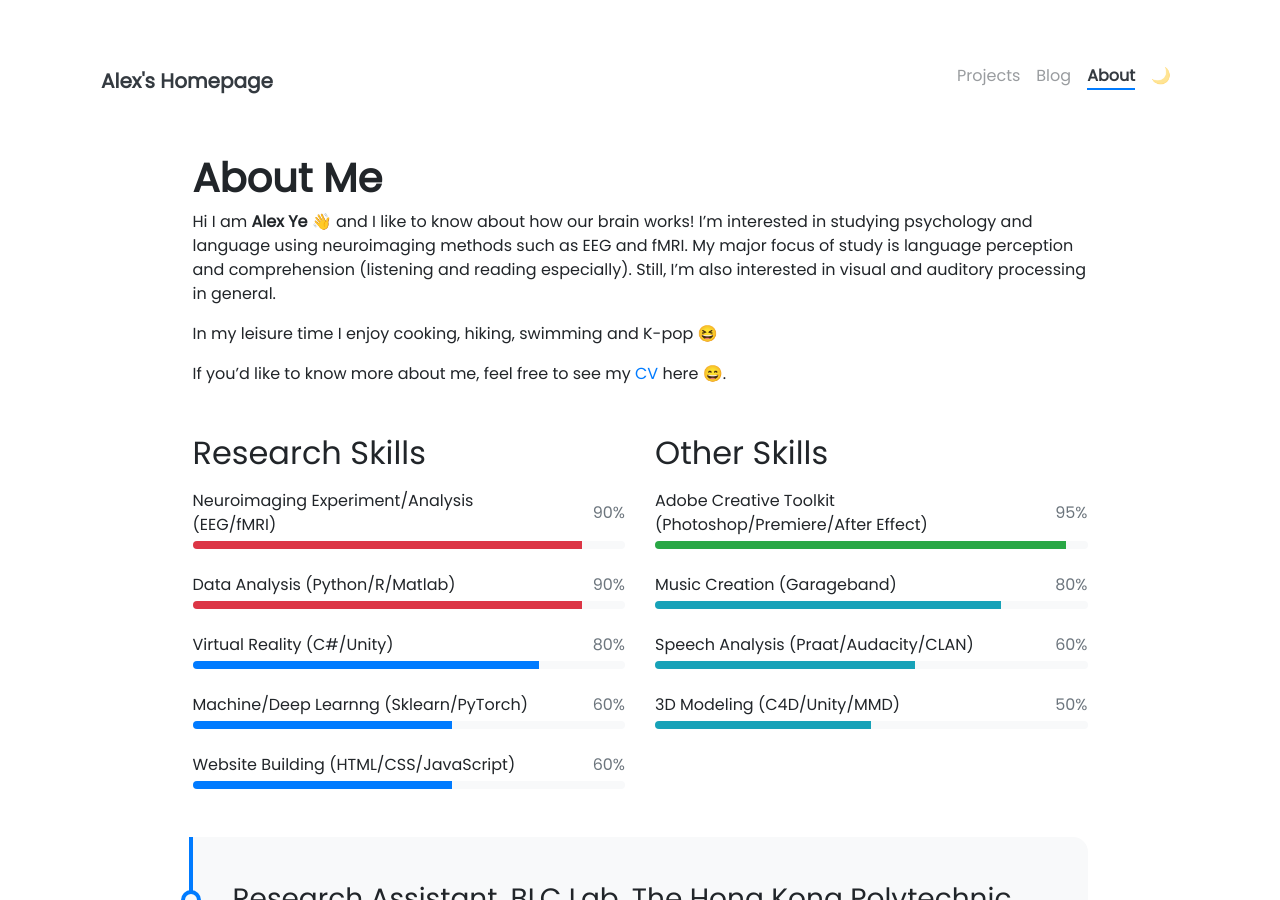
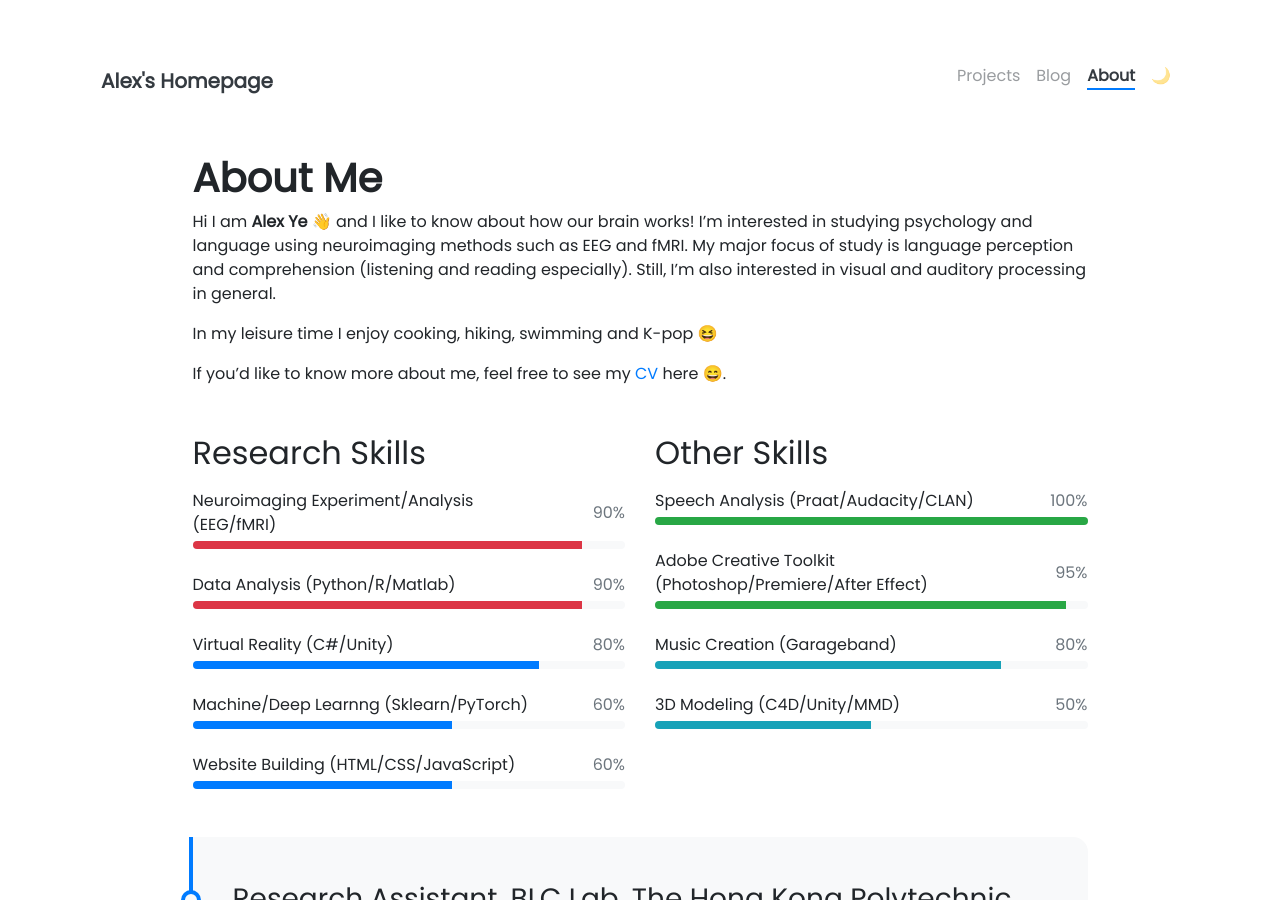
Before and after one commit to alexxyye/alexxyye.github.io, a Jekyll site: the page built from pages/about.md, in a window 1280 px wide and 900 px high. Built offline with Jekyll 4.4.1, drawn with Linux system fonts in a browser that asks for light colours; nearby versions of some CDN libraries; emoji names are drawn with the system emoji font.

Commit message:
Update other-skills.yml

```diff
--- a/_data/other-skills.yml
+++ b/_data/other-skills.yml
@@ -1,3 +1,8 @@
+
+- name: Speech Analysis (Praat/Audacity/CLAN)
+  percentage: 100
+  color: success
+
 - name: Adobe Creative Toolkit (Photoshop/Premiere/After Effect)
   percentage: 95
   color: success
@@ -6,10 +11,6 @@
   percentage: 80
   color: info
 
-- name: Speech Analysis (Praat/Audacity/CLAN)
-  percentage: 60
-  color: info
-
 - name: 3D Modeling (C4D/Unity/MMD)
   percentage: 50
   color: info
```
